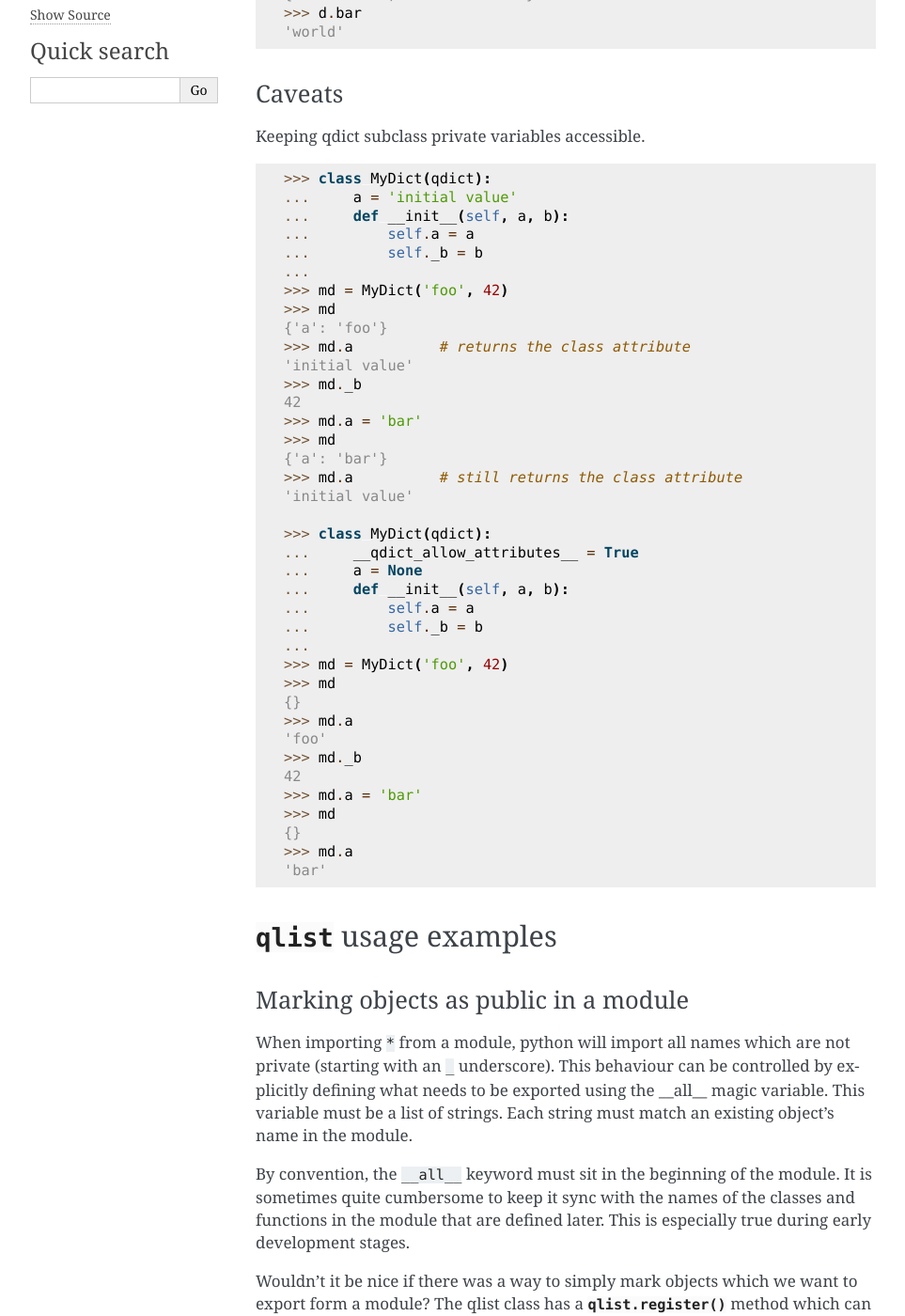
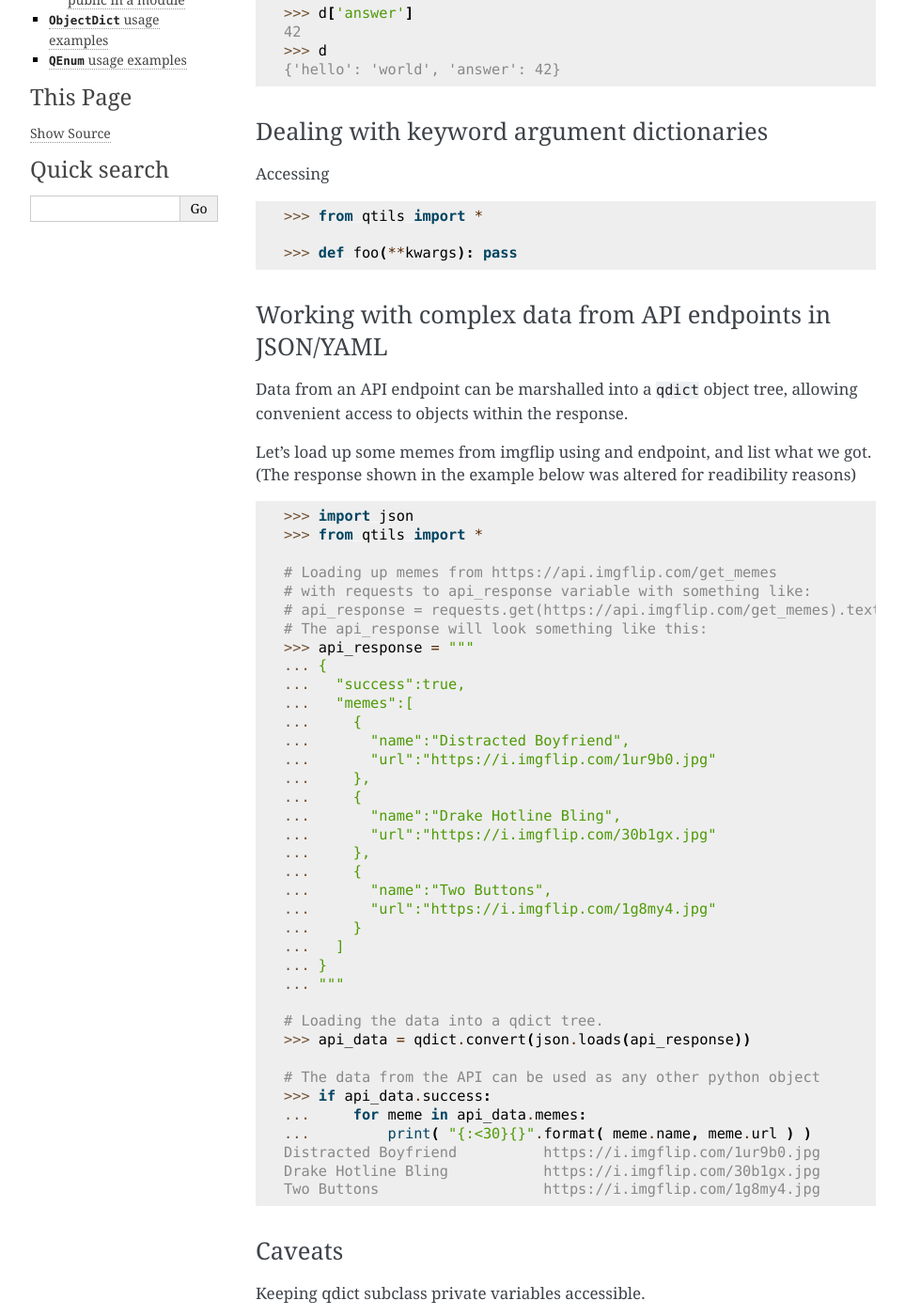
Before and after one commit to ultralightweight/qtils, a Sphinx documentation site: the page built from docs/tutorial/collections.rst, in a window 1280 px wide and 1400 px high, scrolled down 401 px. Shown: the whole window at 94% size, without its empty margins (148-1111 px from the left). Built offline with Sphinx 7.4.7, drawn with Linux system fonts in a browser that asks for light colours; some of the changed text lies outside the part shown.

Commit message:
Documentation improvements

```diff
--- a/README.rst
+++ b/README.rst
@@ -92,8 +92,7 @@ Attribute dictionary
 
     >>> from qtils import *
 
-    >>> d = qdict()
-    >>> d.hello = "world"
+    >>> d = qdict(hello = "world")
     >>> d.hello
     'world'
     >>> d.answer = 42
--- a/docs/tutorial/collections.rst
+++ b/docs/tutorial/collections.rst
@@ -16,19 +16,89 @@ Working with collections
 Using `dot notation` to access dictionary elements
 ----------------------------------------------------
 
-for reading and writing dictionary elements
+Qdict allows reading and writing dictionary elements as if they were attributes.
 
 
 .. code-block:: python
 
-    >>> from qtils import qdict
+    >>> from qtils import *
 
-    >>> d = qdict(foo="hello", bar="world")
-    >>> d.foo = 1234
+    >>> d = qdict(hello = "world")
+    >>> d.hello
+    'world'
+    >>> d.answer = 42
+    >>> d['answer']
+    42
     >>> d
-    {'foo': 1234, 'bar': 'world'}
-    >>> d.bar
-    'world'
+    {'hello': 'world', 'answer': 42}
+
+
+
+Dealing with keyword argument dictionaries
+-----------------------------------------------
+
+Accessing
+
+.. code-block:: python
+
+    >>> from qtils import *
+
+    >>> def foo(**kwargs): pass
+
+
+
+Working with complex data from API endpoints in JSON/YAML
+---------------------------------------------------------------
+
+Data from an API endpoint can be marshalled into a ``qdict`` object tree, allowing convenient access
+to objects within the response.
+
+Let's load up some memes from imgflip using and endpoint, and list what we got.
+(The response shown in the example below was altered for readibility reasons)
+
+
+.. code-block:: python
+
+    >>> import json
+    >>> from qtils import *
+
+    # Loading up memes from https://api.imgflip.com/get_memes
+    # with requests to api_response variable with something like:
+    # api_response = requests.get(https://api.imgflip.com/get_memes).text
+    # The api_response will look something like this:
+    >>> api_response = """
+    ... {
+    ...   "success":true,
+    ...   "memes":[
+    ...     {
+    ...       "name":"Distracted Boyfriend",
+    ...       "url":"https://i.imgflip.com/1ur9b0.jpg"
+    ...     },
+    ...     {
+    ...       "name":"Drake Hotline Bling",
+    ...       "url":"https://i.imgflip.com/30b1gx.jpg"
+    ...     },
+    ...     {
+    ...       "name":"Two Buttons",
+    ...       "url":"https://i.imgflip.com/1g8my4.jpg"
+    ...     }
+    ...   ]
+    ... }
+    ... """
+
+    # Loading the data into a qdict tree.
+    >>> api_data = qdict.convert(json.loads(api_response))
+
+    # The data from the API can be used as any other python object
+    >>> if api_data.success:
+    ...     for meme in api_data.memes:
+    ...         print( "{:<30}{}".format( meme.name, meme.url ) )
+    Distracted Boyfriend          https://i.imgflip.com/1ur9b0.jpg
+    Drake Hotline Bling           https://i.imgflip.com/30b1gx.jpg
+    Two Buttons                   https://i.imgflip.com/1g8my4.jpg
+
+
+
 
 
 Caveats
@@ -126,11 +197,14 @@ Consider the following example:
 
 
 
+.. _tut_object_dict:
 
 :class:`ObjectDict` usage examples
 ===================================
 
 
+
+.. _tut_qenum:
 
 
 :class:`QEnum` usage examples
```
Also changed, not shown: other parts of docs/tutorial/collections.rst (+1 -0 lines), shell.py (+87 -6 lines), 1 other file.
